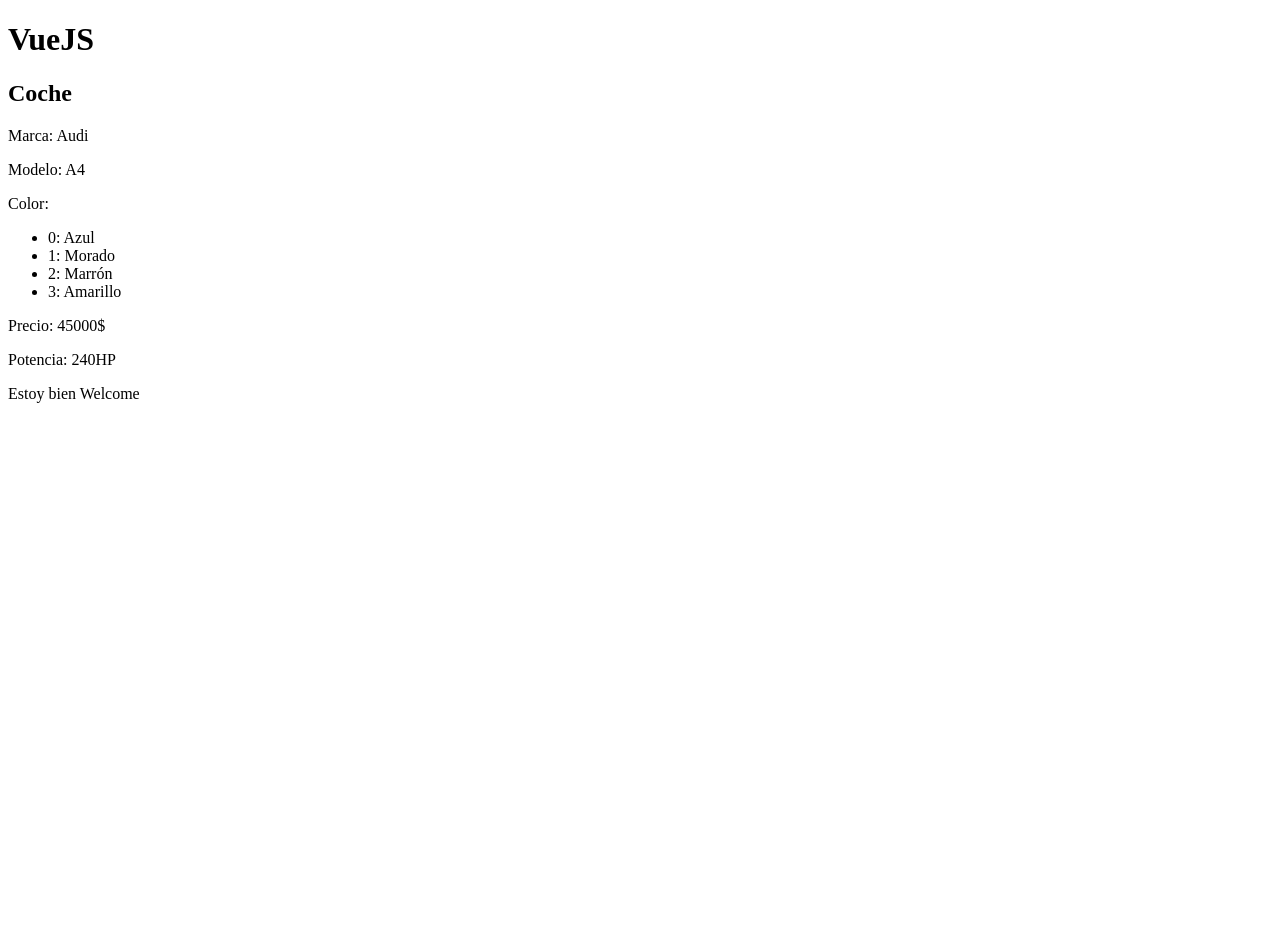
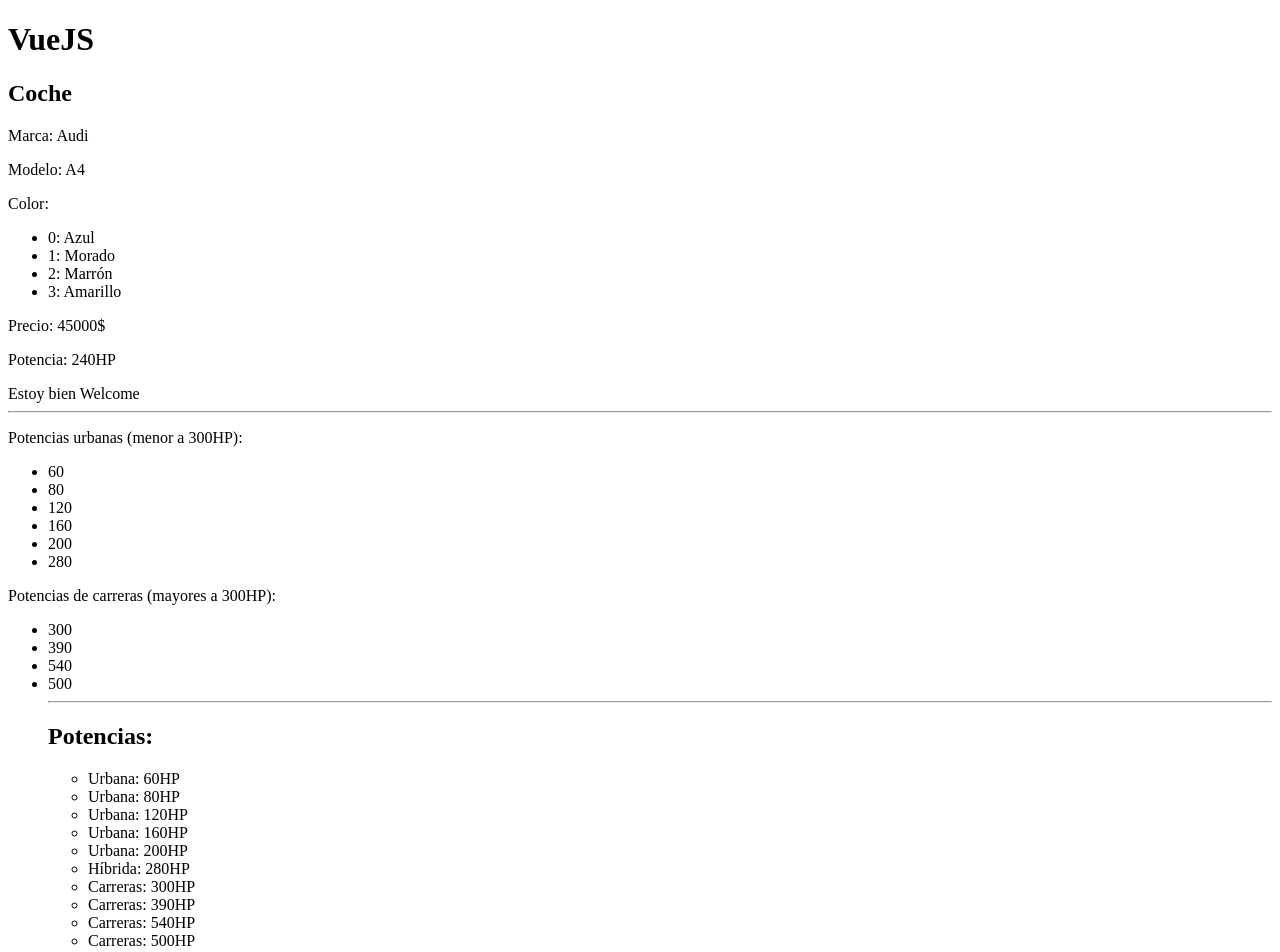
Before and after one commit to prattparedes/Vue-CS, a Vue app: page / in a window 1280 px wide. Shown: the top 952 px of the page. Before the commit the page ends 800 px from the top, so only its background shows below. Built offline with nearby package versions, Linux system fonts and the light colour scheme.

Commit message:
v-if, v-else-if, v-else

```diff
--- a/src/components/CarComp.vue
+++ b/src/components/CarComp.vue
@@ -17,6 +17,42 @@
   <p>Potencia: {{ power }}HP</p>
   {{ mensaje.title }}
   {{ mensaje.text }}
+  <hr />
+  <p>Potencias urbanas (menor a 300HP):</p>
+  <ul>
+    <!-- <li v-for="(power,index) of powers" :key="index">
+      <span v-if="power < 300">
+        {{power}}
+      </span>
+    </li> -->
+    <template v-for="(power, index) of powers" :key="index">
+      <li v-if="power < 300">
+        {{ power }}
+      </li>
+    </template>
+  </ul>
+  <p>Potencias de carreras (mayores a 300HP):</p>
+  <ul>
+    <!-- <li v-for="(power,index) of powers" :key="index">
+      <span v-if="power >= 300">
+        {{power}}
+      </span>
+    </li> -->
+    <template v-for="(power, index) of powers" :key="index">
+      <li v-if="power >= 300">
+        {{ power }}
+      </li>
+    </template>
+    <hr />
+    <h2>Potencias:</h2>
+    <ul>
+      <template v-for="(power, index) of powers" :key="index">
+        <li v-if="power < 280">Urbana: {{power}}HP</li>
+        <li v-else-if="power === 280">Híbrida: {{power}}HP</li>
+        <li v-else>Carreras: {{power}}HP</li>
+      </template>
+    </ul>
+  </ul>
 </template>
 
 <script>
@@ -43,6 +79,7 @@ export default {
     const colors = ["Azul", "Morado", "Marrón", "Amarillo"];
     const price = 45000;
     const power = 240;
+    const powers = [60, 80, 120, 160, 200, 280, 300, 390, 540, 500];
     const mensaje = {
       title: "Estoy bien",
       text: "Welcome",
@@ -55,6 +92,7 @@ export default {
       price,
       power,
       mensaje,
+      powers,
     };
   },
 };
```
